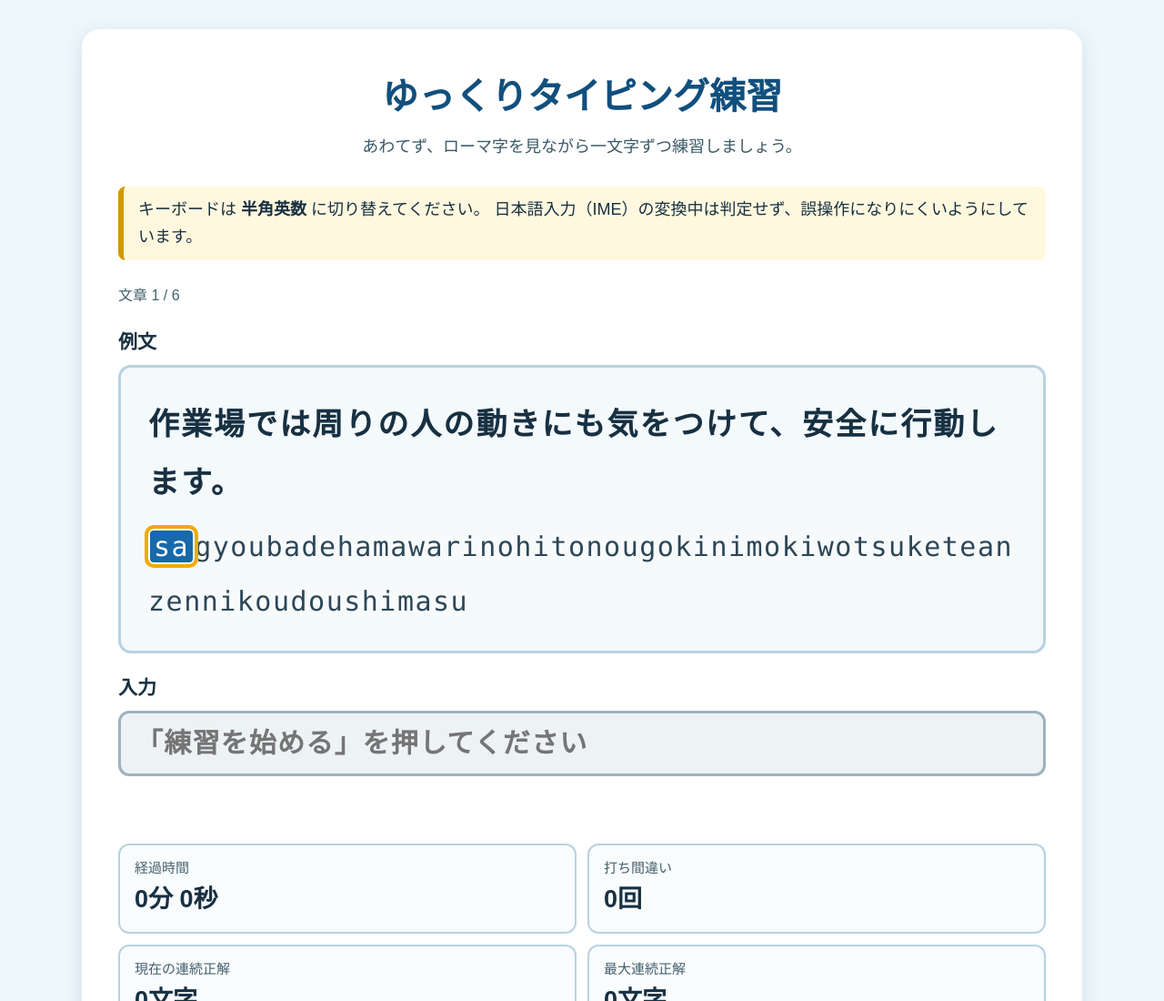
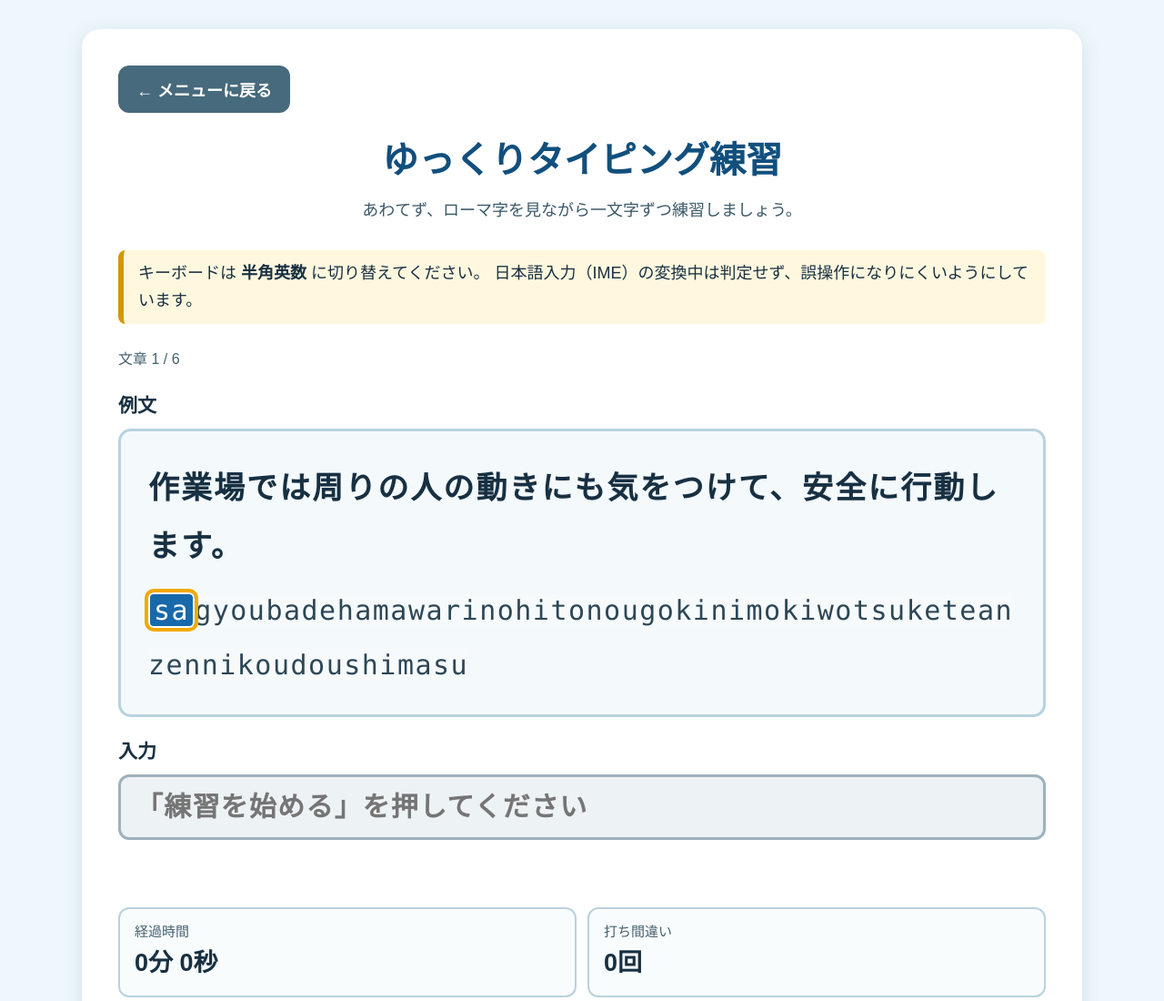
Before and after one commit to n-zaitsu-creator/aru.sagyo, a plain HTML site: page index_latest_no_example_selector.html in a window 1280 px wide. Shown: the top 1100 px of the page at 91% size. Drawn offline with Linux system fonts and the light colour scheme.

Commit message:
Update index_latest_no_example_selector.html

```diff
--- a/index_latest_no_example_selector.html
+++ b/index_latest_no_example_selector.html
@@ -196,6 +196,29 @@ input:focus-visible {
   outline-offset:3px;
 }
 
+.menu-back-wrap{
+  margin-bottom:18px;
+}
+.menu-back{
+  display:inline-flex;
+  align-items:center;
+  justify-content:center;
+  min-height:52px;
+  padding:9px 20px;
+  border-radius:12px;
+  color:#fff;
+  background:#476a7c;
+  font:700 18px "Yu Gothic UI","Meiryo",sans-serif;
+  text-decoration:none;
+}
+.menu-back:hover{
+  background:#385765;
+}
+.menu-back:focus-visible{
+  outline:4px solid #f2a900;
+  outline-offset:3px;
+}
+
 button.secondary {
   background:#476a7c;
 }
@@ -246,6 +269,11 @@ button:disabled {
 <body>
 
 <main>
+
+<div class="menu-back-wrap">
+<a class="menu-back" href="index.html" aria-label="メニューに戻る">← メニューに戻る</a>
+</div>
+
 
 <h1>ゆっくりタイピング練習</h1>
 
```
